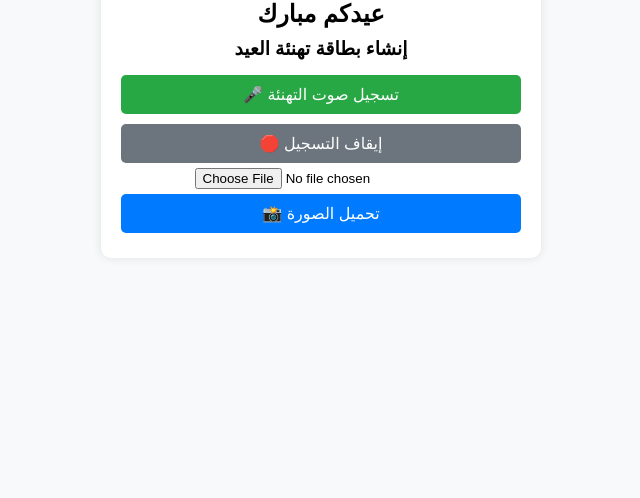
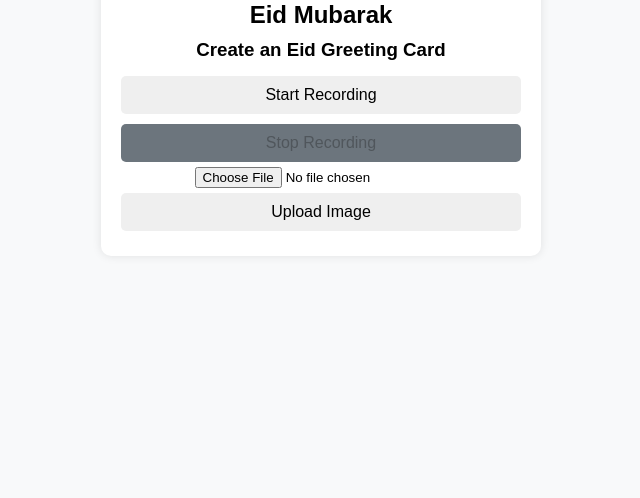
Before and after one commit to AbeerMerdah/try, a plain HTML site: page index.html in a window 1280 px wide. Shown: the part 318-816 px from the top of the page, without its empty margins (319-959 px from the left). Drawn offline with Linux system fonts and the light colour scheme.

Commit message:
first commit23

```diff
--- a/index.html
+++ b/index.html
@@ -1,71 +1,36 @@
 <!DOCTYPE html>
-
-<html lang="ar">
-
+<html lang="en">
 <head>
-
     <meta charset="UTF-8">
-
     <meta name="viewport" content="width=device-width, initial-scale=1.0">
-
-    <title>بطاقة تهنئة العيد</title>
-
+    <title>Eid Greeting Card</title>
     <link rel="stylesheet" href="style.css">
-
 </head>
-
 <body>
-
     <div class="container">
-
-        <h1>كل عام وأنتم بخير</h1>
-
-        <h2>عيدكم مبارك</h2>
-
-        <h3>إنشاء بطاقة تهنئة العيد</h3>
-
-
+        <h1>Happy Eid</h1>
+        <h2>Eid Mubarak</h2>
+        <h3>Create an Eid Greeting Card</h3>
 
         <div class="recording-section">
-
-            <button id="start-recording" class="record-btn">🎤 تسجيل صوت التهنئة</button>
-
-            <button id="stop-recording" class="stop-btn" disabled>🛑 إيقاف التسجيل</button>
-
+            <button id="start-recording">Start Recording</button>
+            <button id="stop-recording" disabled>Stop Recording</button>
             <audio id="audio" controls style="display:none;"></audio>
-
         </div>
 
-
-
         <div class="upload-section">
-
             <input type="file" id="image-upload" accept="image/*">
-
-            <button id="upload-image" class="upload-btn">📸 تحميل الصورة</button>
-
+            <button id="upload-image">Upload Image</button>
         </div>
 
-
-
         <div class="preview-section">
-
             <img id="preview-image" src="" alt="Preview" style="display:none;">
-
             <audio id="preview-audio" controls style="display:none;"></audio>
-
         </div>
 
-
-
-        <button id="save-to-camera-roll" class="save-btn" style="display:none;">🎬 حفظ التهنئة كفيديو</button>
-
+        <button id="save-to-camera-roll" style="display:none;">Save to Camera Roll</button>
     </div>
 
-
-
     <script src="script.js"></script>
-
 </body>
-
 </html>
--- a/script.js
+++ b/script.js
@@ -1,11 +1,7 @@
 let mediaRecorder;
-
 let audioChunks = [];
-
 let audioBlob;
-
 let audioUrl;
-
 
 
 document.getElementById('start-recording').addEventListener('click', async () => {
@@ -17,7 +13,6 @@ document.getElementById('start-recording').addEventListener('click', async () =>
         mediaRecorder = new MediaRecorder(stream);
 
         mediaRecorder.start();
-
 
         document.getElementById('start-recording').disabled = true;
         document.getElementById('stop-recording').disabled = false;
```
